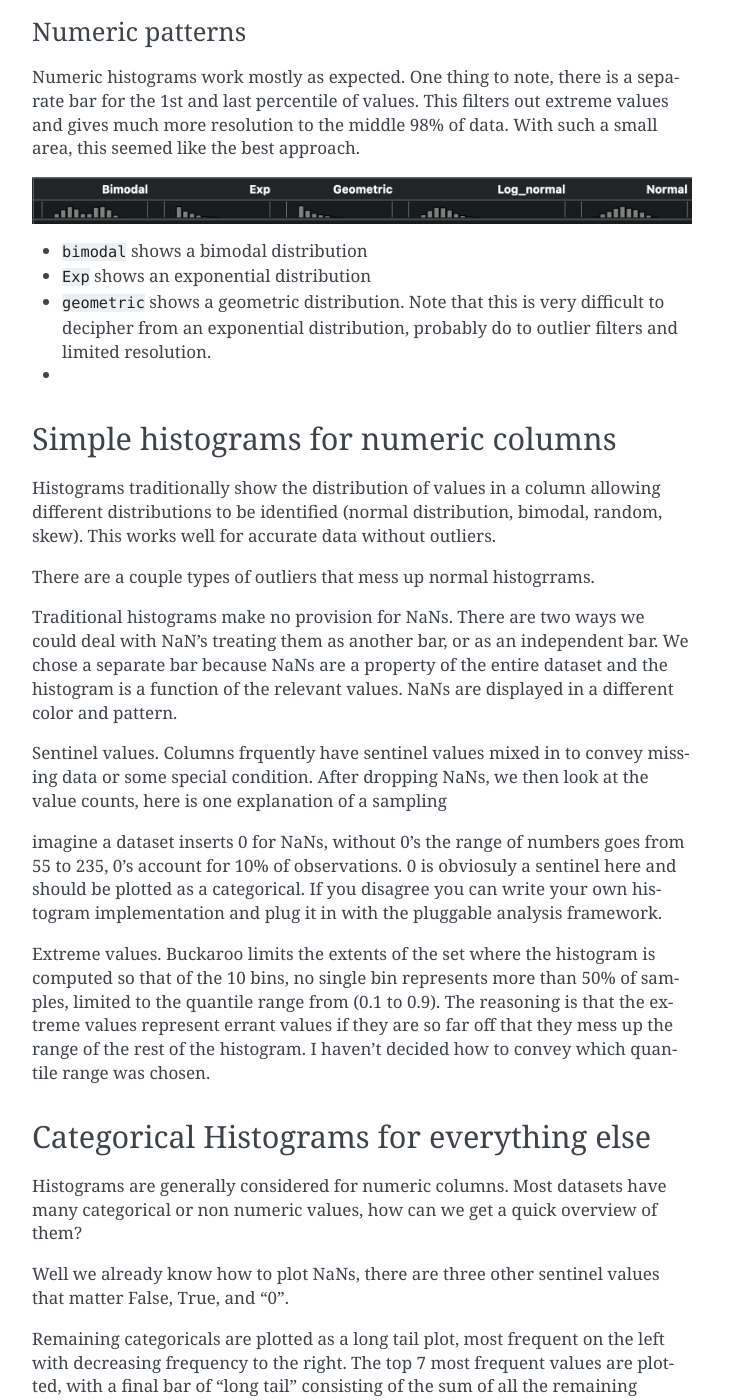
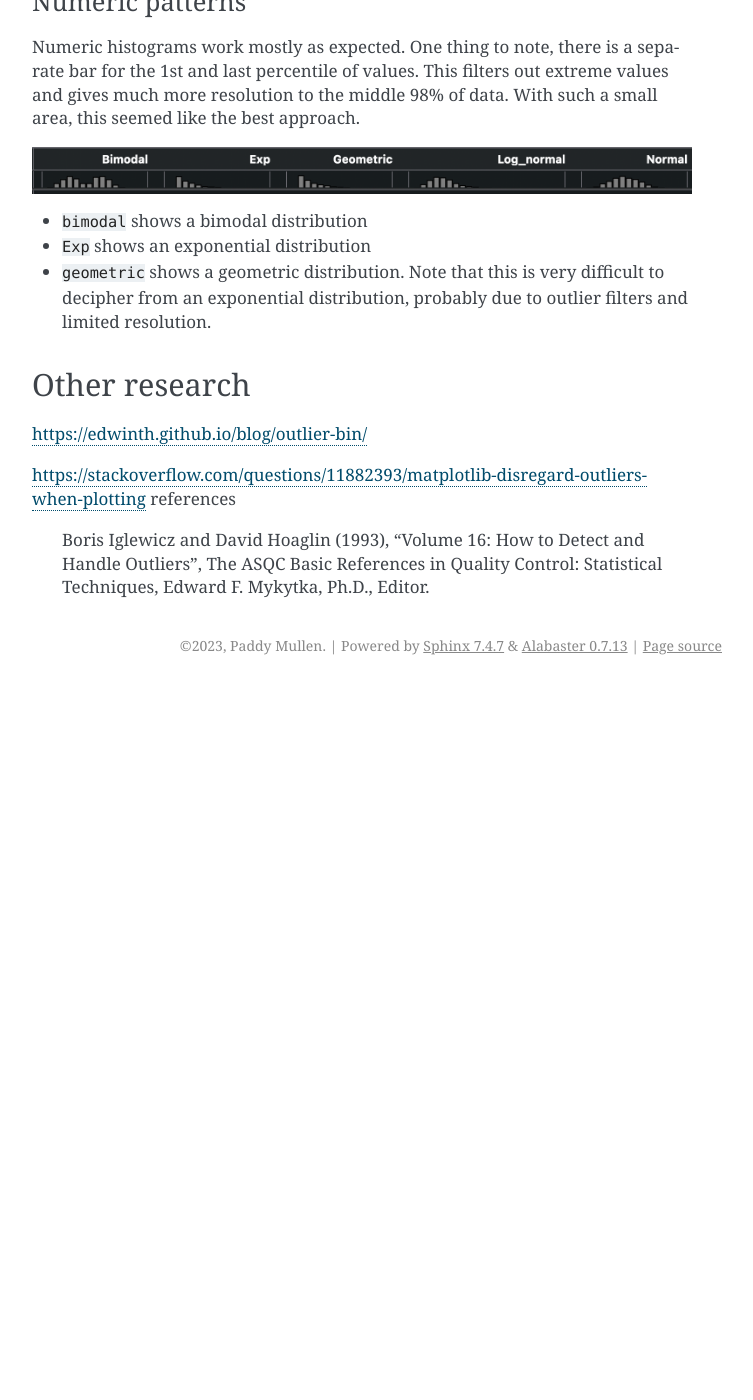
Before and after one commit to paddymul/buckaroo, a Sphinx documentation site: the page built from docs/source/articles/histograms.rst, in a window 1280 px wide and 1400 px high, scrolled down 1731 px. Shown: the whole window, without its empty margins (388-1141 px from the left). Built offline with Sphinx 7.4.7, drawn with Linux system fonts in a browser that asks for light colours; after the commit the page ends 2416 px from its top, so only the background shows below that; some of the changed text lies outside the part shown.

Commit message:
histograms docs updates

```diff
--- a/docs/source/articles/histograms.rst
+++ b/docs/source/articles/histograms.rst
@@ -4,20 +4,12 @@
 Histograms
 ==========
 
-Buckaroo uses histograms to convey the general shape of a colum in the minimum amount of screen real estate.  Like the rest of buckaroo, this is an opionated feature.
+Buckaroo uses histograms to convey the general shape of a colum in the minimum amount of screen real estate.  Like the rest of buckaroo, this is an opionated feature that can be overridden with your own preferences.
 
 
-
-
-
-Interpreting buckaroo histograms
-================================
-
-Histograms in buckaroo are setup to give you a rough understanding of the distribution of values in a column at a glance.  This can tell you important things like "is this an ID column?" "is this a categorical column".  The following pictures give some context.
-
-
-Buckaroo histograms by example
+Interpreting Buckaroo histograms by example
 ==============================
+Histograms in buckaroo are designed to give you a rough understanding of the distribution of values in a column at a glance.  This can tell you important things like "is this an ID column?" "is this a categorical column".  The following pictures give some context.
 
 
 Common patterns
@@ -65,44 +57,9 @@
 
 * ``bimodal`` shows a bimodal distribution
 * ``Exp`` shows an exponential distribution
-* ``geometric`` shows a geometric distribution.  Note that this is very difficult to decipher from an exponential distribution, probably do to outlier filters and limited resolution.
-*
+* ``geometric`` shows a geometric distribution.  Note that this is very difficult to decipher from an exponential distribution, probably due to outlier filters and limited resolution.
 
 
-
-
-
-Simple histograms for numeric columns
-=====================================
-
-Histograms traditionally show the distribution of values in a column allowing different distributions to be identified (normal distribution, bimodal, random, skew).  This works well for accurate data without outliers.
-
-There are a couple types of outliers that mess up normal histogrrams.
-
-Traditional histograms make no provision for NaNs.  There are two ways we could deal with NaN's treating them as another bar, or as an independent bar.  We chose a separate bar because NaNs are a property of the entire dataset and the histogram is a function of the relevant values.  NaNs are displayed in a different color and pattern.
-
-Sentinel values.  Columns frquently have sentinel values mixed in to convey missing data or some special condition.  After dropping NaNs, we then look at the value counts, here is one explanation of a sampling
-
-imagine a dataset inserts 0 for NaNs, without 0's the range of numbers goes from 55 to 235, 0's account for 10% of observations.  0 is obviosuly a sentinel here and should be plotted as a categorical.  If you disagree you can write your own histogram implementation and plug it in with the pluggable analysis framework.
-
-Extreme values.  Buckaroo limits the extents of the set where the histogram is computed so that of the 10 bins, no single bin represents more than 50% of samples, limited to the quantile range from (0.1 to 0.9).  The reasoning is that the extreme values represent errant values if they are so far off that they mess up the range of the rest of the histogram.  I haven't decided how to convey which quantile range was chosen.
-
-
-Categorical Histograms for everything else
-==========================================
-
-Histograms are generally considered for numeric columns. Most datasets have many categorical or non numeric values, how can we get a quick overview of them?
-
-Well we already know how to plot NaNs, there are three other sentinel values that matter False, True, and "0".
-
-Remaining categoricals are plotted as a long tail plot, most frequent on the left with decreasing frequency to the right.  The top 7 most frequent values are plotted, with a final bar of "long tail" consisting of the sum of all the remaining values"
-
-
-
-Objections to this approach
-===========================
-
-This is not a traditional histogram and should not be read as such.  It is the best way to show the most insight about frequency of values in a column that we could come up with.
 
 
 Other research
```
Also changed, not shown: 1 other file.
